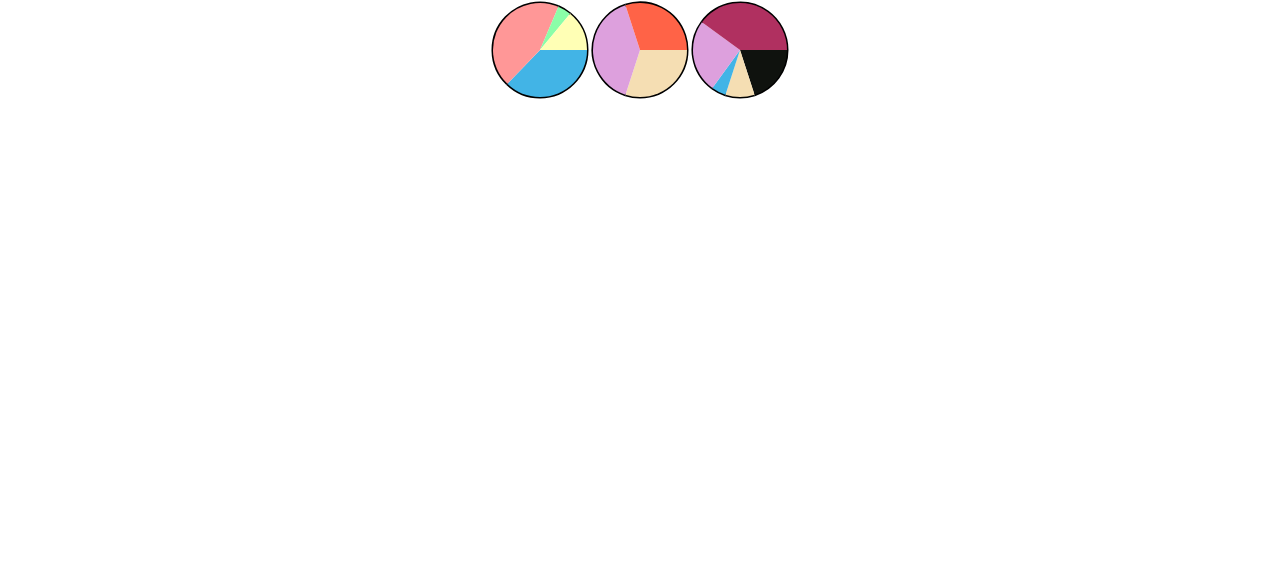
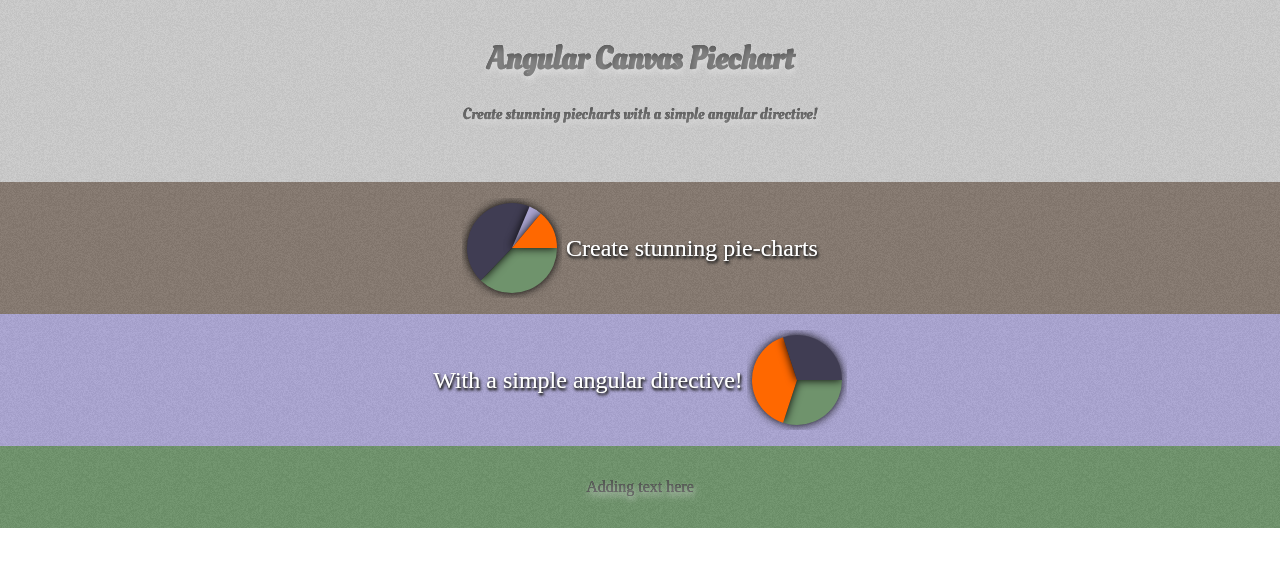
Before and after one commit to pfgray/angular-canvas-piechart, a website: page index.html in a window 1280 px wide. Drawn offline with Linux system fonts and the light colour scheme.

Commit message:
Improving site

```diff
--- a/index.html
+++ b/index.html
@@ -4,13 +4,24 @@
         <script src="bower_components/angular/angular.min.js"></script>
         <script src="piechart.js"></script>
         <script src="site/app.js"></script>
-        <link rel="stylesheet" type="text/css" href="site/app.css">
+        <link rel="stylesheet" type="text/css" href="site/app.css"/>
+        <link rel="stylesheet" type="text/css" href="http://fonts.googleapis.com/css?family=Oleo+Script:400"/>
     </head>
     <body ng-app="test">
-        <div class="chartContainer" ng-controller="example">
-          <canvas class="chart" pie-chart="config" model="chart1" height="100" width="100"></canvas><canvas
-                  class="chart" pie-chart="config" model="chart2" height="100" width="100"></canvas><canvas
-                  class="chart" pie-chart="config" model="chart3" height="100" width="100"></canvas>
+        <div class="row white header">
+            <h1>Angular Canvas Piechart</h1>
+            <p>Create stunning piecharts with a simple angular directive!</p>
+        </div>
+        <div class="row brown" ng-controller="example">
+          <canvas class="chart" pie-chart="config" model="chart1" height="100" width="100"></canvas>
+          <span class="chartLabel">Create stunning pie-charts</span>
+        </div>
+        <div class="row purple" ng-controller="example">
+          <span class="chartLabel">With a simple angular directive!</span>
+          <canvas class="chart" pie-chart="config" model="chart2" height="100" width="100"></canvas>
+        </div>
+        <div class="row green" ng-controller="example">
+          <p>Adding text here</p>
         </div>
     </body>
 </html>
--- a/piechart.js
+++ b/piechart.js
@@ -57,11 +57,17 @@ angular.module('ngPiechart', [])
                         var startingAngle = angleSum;
                         var endingAngle = angleSum += (percentComplete*2*Math.PI) * (slices[i].$pieChartPercentage/100);
                         context.fillStyle = slices[i].color;
-                        context.arc(center.x, center.y, radius, startingAngle, endingAngle, false);
+                        context.arc(center.x, center.y, radius - 5, startingAngle, endingAngle, false);
                         if(lineWidth > 0){
                             context.stroke();
                         }
                         context.lineTo(center.x, center.y);
+
+                        context.shadowColor = 'black';
+                        context.shadowBlur = 10;
+                        context.shadowOffsetX = 0;
+                        context.shadowOffsetY = 0;
+
                         context.fill();
                         context.restore();
                     }
--- a/site/app.css
+++ b/site/app.css
@@ -1,12 +1,43 @@
 body{
   margin:0;
+  color: rgba(119,119,119, 0.8);
+  text-shadow: 1px 4px 6px #DDD, 0 0 0 #000; //1px 4px 6px #DDD;
+  font-family:'sans serif'
 }
 .chartContainer{
-  width:300px;
+  width:900px;
   margin:0 auto;
 }
 .chart {
-   width: calc(100%/3);
-   height:100px;
-   display:inline-block;
 }
+.row{
+    padding:1em 15em;
+    text-align:center;
+}
+.row *{
+    vertical-align:middle;
+}
+.row.white{
+    background-image:url('images/noise_white.png');
+}
+.row.brown{
+    background-image:url('images/noise_brown.png');
+}
+.row.purple{
+    background-image:url('images/noise_purple.png');
+    color:white;
+}
+.row.green{
+    background-image:url('images/noise_green.png');
+}
+.header{
+    height:150px;
+    text-align:center;
+    font-family: 'Oleo Script';
+}
+.chartLabel{
+    color:white;
+    text-shadow: 1px 2px 3px #222, 0 0 0 #FFF, 1px 2px 3px #222;
+    display:inline-block;
+    font-size:1.5em;
+}
--- a/site/app.js
+++ b/site/app.js
@@ -3,27 +3,27 @@ app.controller('example', ['$scope', function($scope){
 
     $scope.chart1 = [{
         value:8000,
-        color:'#42B4E6'
+        color:'#6F936C'
     },{
         value:9500,
-        color:'#FF9797'
+        color:'#403D53'
     },{
         value:1000,
-        color:'#8BFEA8'
+        color:'#ABA5D2'
     },{
         value:3000,
-        color:'#FFFFB5'
+        color:'#FF6800'
     }];
 
     $scope.chart2 = [{
         value:30,
-        color:'#F5DEB3'
+        color:'#6F936C'
     },{
         value:40,
-        color:'#DDA0DD'
+        color:'#FF6800'
     },{
         value:30,
-        color:'#FF6347'
+        color:'#403D53'
     }];
 
     $scope.chart3 = [{
@@ -43,10 +43,11 @@ app.controller('example', ['$scope', function($scope){
         color:'#B03060'
     }];
 
+    //867970
     $scope.config = {
         duration:750,
-        lineWidth:3,
-        lineColor:'black'
+        lineWidth:0,
+        lineColor:'white'
     }
 
 }]);
```
Also changed, not shown: site/images/noise_brown.png (added), site/images/noise_green.png (added), site/images/noise_purple.png (added), site/images/noise_white.png (added), 1 other file.
